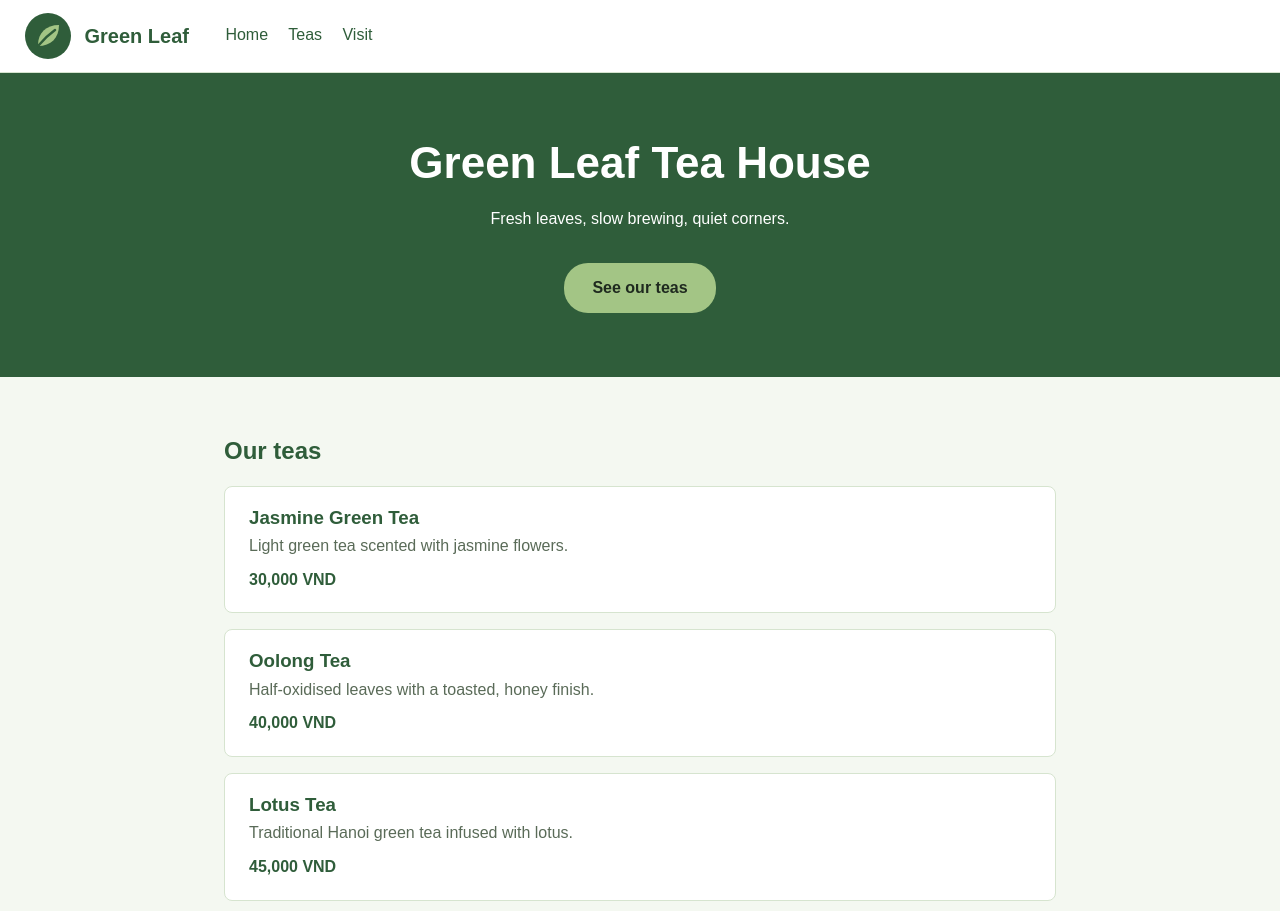
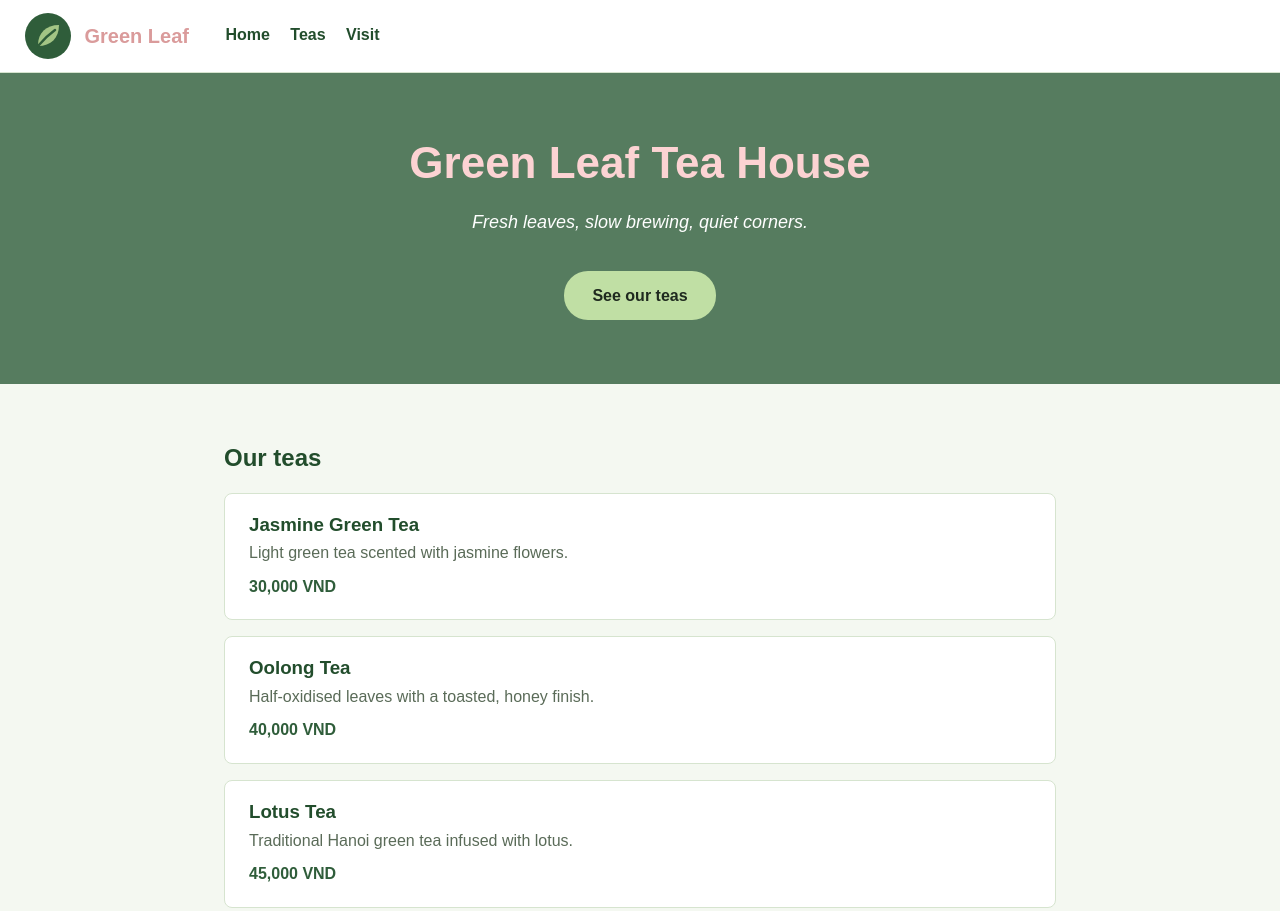
Before and after one commit to diutnh26/Front-End-Programming, a plain HTML site: page Lab01/index.html in a window 1280 px wide. Shown: the top 911 px of the page. Drawn offline with Linux system fonts and the light colour scheme.

Commit message:
Lab01 updated UI

```diff
--- a/Lab01/css/styles.css
+++ b/Lab01/css/styles.css
@@ -14,7 +14,7 @@ body {
 h1,
 h2,
 h3 {
-  color: #2f5d3a;              /* dark green */
+  color: #224d2c;              /* dark green */
   line-height: 1.2;
 }
 
@@ -23,17 +23,25 @@ h3 {
   padding: 12px 24px;
   background-color: #ffffff;
   border-bottom: 1px solid #d6e4cf;
+  position: sticky;
+  top: 0;
 }
 
 .site-header img {
   vertical-align: middle;
 }
 
+.site-header .logo {
+  display: inline-block;
+  vertical-align: middle;
+  text-decoration: none;
+}
+
 .brand {
   margin-left: 8px;
   font-size: 20px;
   font-weight: bold;
-  color: #2f5d3a;
+  color: #da9b9b;
   vertical-align: middle;
 }
 
@@ -44,7 +52,8 @@ h3 {
 
 .site-header nav a {
   margin-right: 16px;
-  color: #2f5d3a;
+  color: #224d2c;
+  font-weight: bold;
   text-decoration: none;
 }
 
@@ -56,14 +65,20 @@ h3 {
 .hero {
   padding: 64px 24px;
   text-align: center;
-  background-color: #2f5d3a;
+  background-color: #567c5f;
   color: #ffffff;
 }
 
 .hero h1 {
   margin: 0 0 8px;
   font-size: 44px;
-  color: #ffffff;              /* overrides the shared h1 color */
+  color: #fcd3d3;              /* overrides the shared h1 color */
+}
+
+.hero p {
+  font-size: 18px;
+  font-style: italic;
+  font-weight: normal;
 }
 
 .btn {
@@ -71,7 +86,7 @@ h3 {
   margin-top: 16px;
   padding: 12px 28px;
   border-radius: 24px;         /* pill shape */
-  background-color: #a3c585;
+  background-color: #c0dfa4;
   color: #1f2a1f;
   font-weight: bold;
   text-decoration: none;
@@ -131,8 +146,8 @@ h3 {
 .site-footer {
   padding: 20px;
   text-align: center;
-  background-color: #1f2a1f;
-  color: #d6e4cf;
+  background-color: #2c3b2c;
+  color: #d6dfd2;
 }
 
 .site-footer p {
--- a/Lab01/index.html
+++ b/Lab01/index.html
@@ -9,7 +9,9 @@
 <body>
   <header class="site-header">
     <img src="images/leaf.svg" alt="Green Leaf Tea House logo" width="48" height="48">
-    <span class="brand">Green Leaf</span>
+    <a href="index.html" class="logo">
+      <span class="brand">Green Leaf</span>
+    </a>
     <nav>
       <a href="index.html">Home</a>
       <a href="#teas">Teas</a>
```
